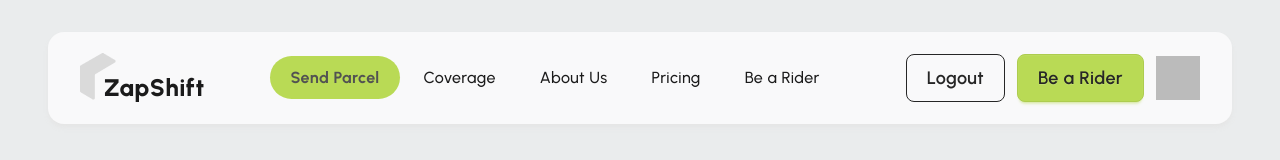
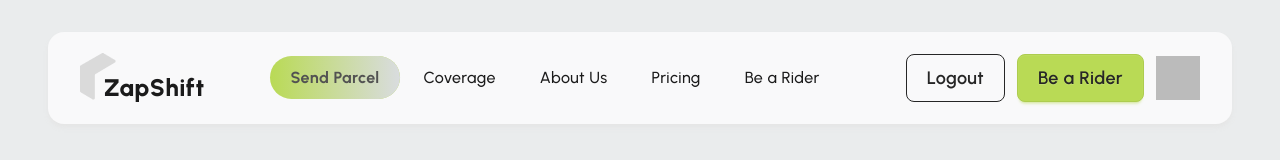
Before and after one commit to ninjaquasar/zapshift-client, a React (Vite) app: page /parcel/send in a window 1280 px wide. Shown: the top 160 px of the page. Built offline with nearby package versions, Linux system fonts and the light colour scheme; no server answers; sample sign-in values are in the browser's storage.

Commit message:
feat: create basic my-parcels page and setup tanstack query and add active styles for dashboard sidebar links

```diff
--- a/package.json
+++ b/package.json
@@ -11,6 +11,7 @@
 	},
 	"dependencies": {
 		"@tailwindcss/vite": "^4.1.10",
+		"@tanstack/react-query": "^5.81.5",
 		"axios": "^1.10.0",
 		"daisyui": "^5.0.43",
 		"firebase": "^11.9.1",
--- /dev/null
+++ b/src/components/dashboard_layout/Sidebar.css
@@ -0,0 +1,4 @@
+ul li a.active {
+	border-left-color: var(--color-secondary);
+	background: linear-gradient(to left, #d9dcdf, transparent);
+}
--- a/src/components/dashboard_layout/Sidebar.jsx
+++ b/src/components/dashboard_layout/Sidebar.jsx
@@ -5,6 +5,7 @@ import {
 	TbPackages,
 	TbUserSquareRounded,
 } from "react-icons/tb";
+import "./Sidebar.css";
 import Logo from "../shared/Logo";
 import { NavLink } from "react-router";
 
--- a/src/layouts/DashboardLayout.jsx
+++ b/src/layouts/DashboardLayout.jsx
@@ -11,7 +11,7 @@ const DashboardLayout = () => {
 				className="drawer-toggle"
 			/>
 			{/* Main page */}
-			<div className="drawer-content p-12">
+			<div className="drawer-content p-10">
 				<Outlet />
 			</div>
 			{/* Sidebar */}
--- a/src/main.jsx
+++ b/src/main.jsx
@@ -4,11 +4,15 @@ import "./index.css";
 import { RouterProvider } from "react-router";
 import router from "./router/Router";
 import AuthProvider from "./providers/AuthProvider";
+import { QueryClient, QueryClientProvider } from "@tanstack/react-query";
 
+const queryClient = new QueryClient();
 createRoot(document.getElementById("root")).render(
 	<StrictMode>
-		<AuthProvider>
-			<RouterProvider router={router}></RouterProvider>
-		</AuthProvider>
+		<QueryClientProvider client={queryClient}>
+			<AuthProvider>
+				<RouterProvider router={router}></RouterProvider>
+			</AuthProvider>
+		</QueryClientProvider>
 	</StrictMode>,
 );
--- /dev/null
+++ b/src/pages/dashboard/MyParcels.jsx
@@ -0,0 +1,9 @@
+const MyParcels = () => {
+	return (
+		<div id="my-parcels-page">
+			<h2 className="text-4xl font-extrabold text-secondary">My Parcels</h2>
+		</div>
+	);
+};
+
+export default MyParcels;
--- a/src/router/Router.jsx
+++ b/src/router/Router.jsx
@@ -8,6 +8,7 @@ import Coverage from "../pages/Coverage";
 import SendParcel from "../pages/SendParcel";
 import PrivateRoute from "./PrivateRoute";
 import DashboardLayout from "../layouts/DashboardLayout";
+import MyParcels from "../pages/dashboard/MyParcels";
 
 const router = createBrowserRouter([
 	{
@@ -50,7 +51,17 @@ const router = createBrowserRouter([
 	},
 	{
 		path: "/",
-		Component: DashboardLayout,
+		element: (
+			<PrivateRoute>
+				<DashboardLayout />
+			</PrivateRoute>
+		),
+		children: [
+			{
+				path: "/dashboard/my-parcels",
+				Component: MyParcels,
+			},
+		],
 	},
 ]);
 
```
Also changed, not shown: 1 other file (tests, documents, lock files or other folders).
